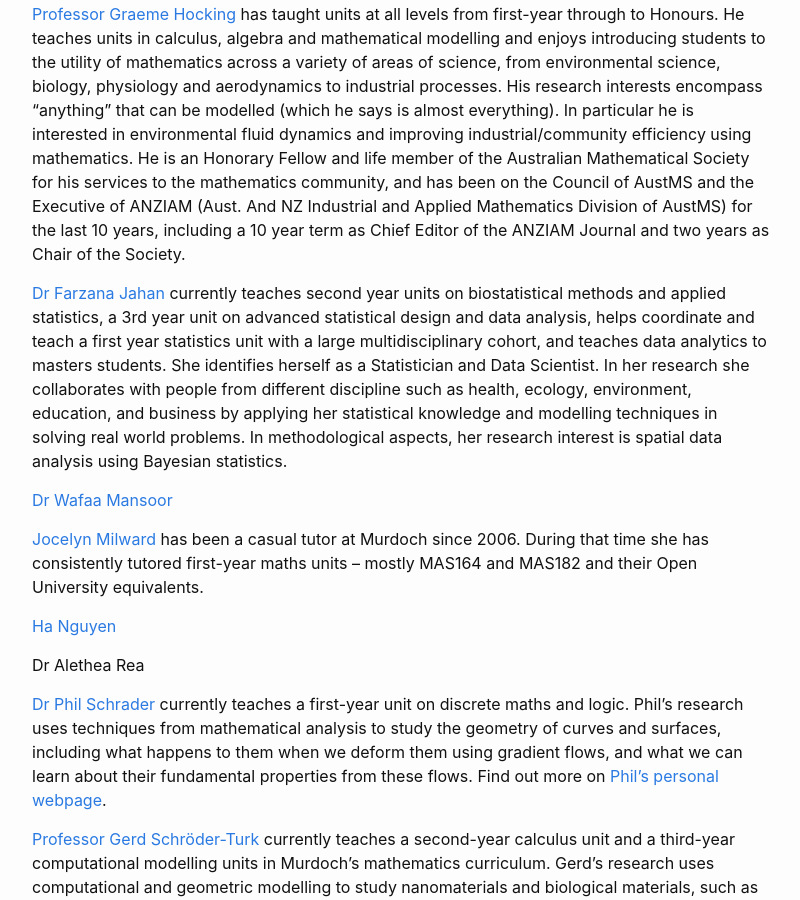
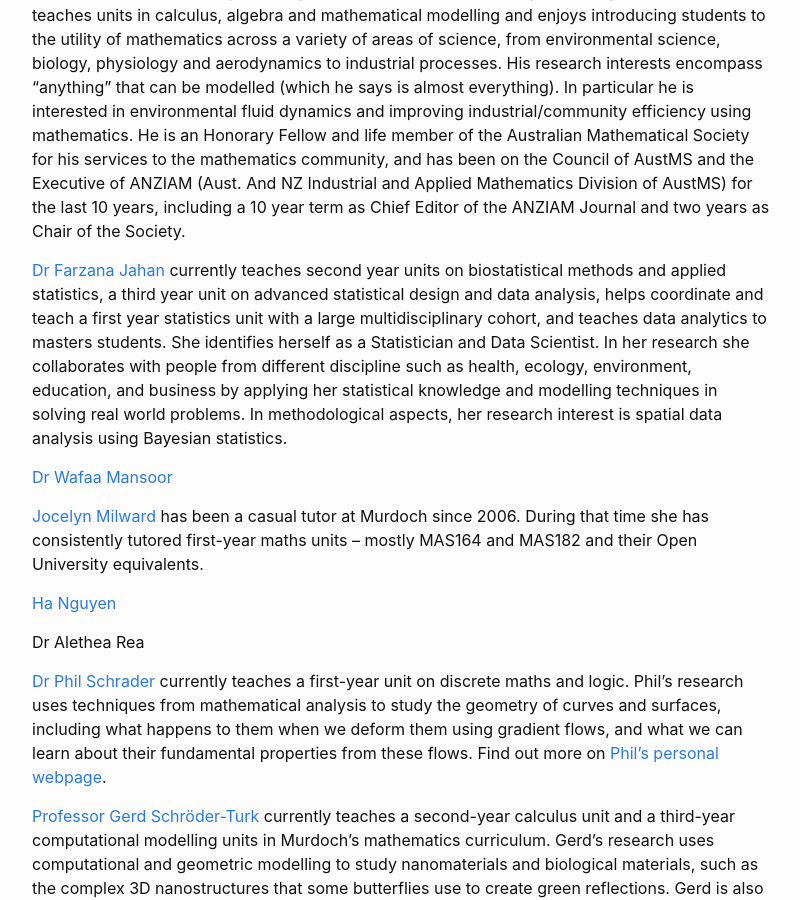
Before and after one commit to Murdoch-Maths-and-Stats/Murdoch-Maths-and-Stats.github.io, a Jekyll site: the page built from people.md, in a window 1280 px wide and 900 px high, scrolled down 580 px. Shown: the whole window, without its empty margins (238-1038 px from the left). Built offline with Jekyll 4.4.1, drawn with Linux system fonts in a browser that asks for light colours.

Commit message:
people edit and banner change

```diff
--- a/people.md
+++ b/people.md
@@ -13,7 +13,7 @@ Dr Nayomi Attanayake
 
 [Professor Graeme Hocking](http://profiles.murdoch.edu.au/myprofile/graeme-hocking/) has taught units at all levels from first-year through to Honours. He teaches units in calculus, algebra and mathematical modelling and enjoys introducing students to the utility of mathematics across a variety of areas of science, from environmental science, biology, physiology and aerodynamics to industrial processes. His research interests encompass “anything” that can be modelled (which he says is almost everything). In particular he is interested in environmental fluid dynamics and improving industrial/community efficiency using mathematics. He is an Honorary Fellow and life member of the Australian Mathematical Society for his services to the mathematics community, and has been on the Council of AustMS and the Executive of ANZIAM (Aust. And NZ Industrial and Applied Mathematics Division of AustMS) for the last 10 years, including a 10 year term as Chief Editor of the ANZIAM Journal and two years as Chair of the Society.
 
-[Dr Farzana Jahan](http://profiles.murdoch.edu.au/myprofile/farzana-jahan/) currently teaches second year units on biostatistical methods and applied statistics, a 3rd year unit on advanced statistical design and data analysis, helps coordinate and teach a first year statistics unit with a large multidisciplinary cohort, and teaches data analytics to masters students.  She identifies herself as a Statistician and Data Scientist. In her research she collaborates with people from different discipline such as health, ecology, environment, education, and business by applying her statistical knowledge and modelling techniques in solving real world problems. In methodological aspects, her research interest is spatial data analysis using Bayesian statistics.
+[Dr Farzana Jahan](http://profiles.murdoch.edu.au/myprofile/farzana-jahan/) currently teaches second year units on biostatistical methods and applied statistics, a third year unit on advanced statistical design and data analysis, helps coordinate and teach a first year statistics unit with a large multidisciplinary cohort, and teaches data analytics to masters students.  She identifies herself as a Statistician and Data Scientist. In her research she collaborates with people from different discipline such as health, ecology, environment, education, and business by applying her statistical knowledge and modelling techniques in solving real world problems. In methodological aspects, her research interest is spatial data analysis using Bayesian statistics.
 
 
 [Dr Wafaa Mansoor](http://profiles.murdoch.edu.au/myprofile/wafaa-mansoor/)
```
Also changed, not shown: banksia2.jpeg.
